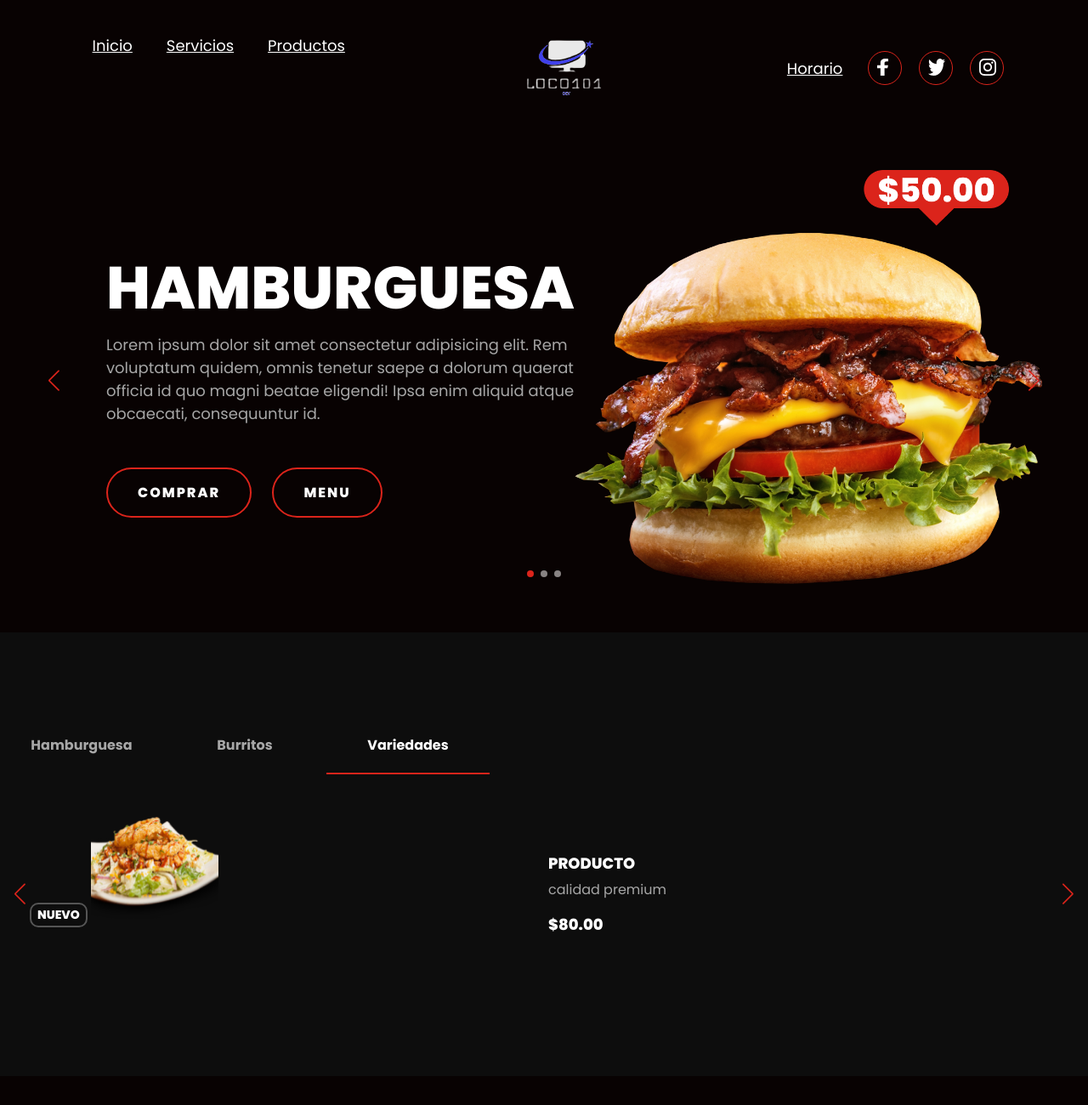
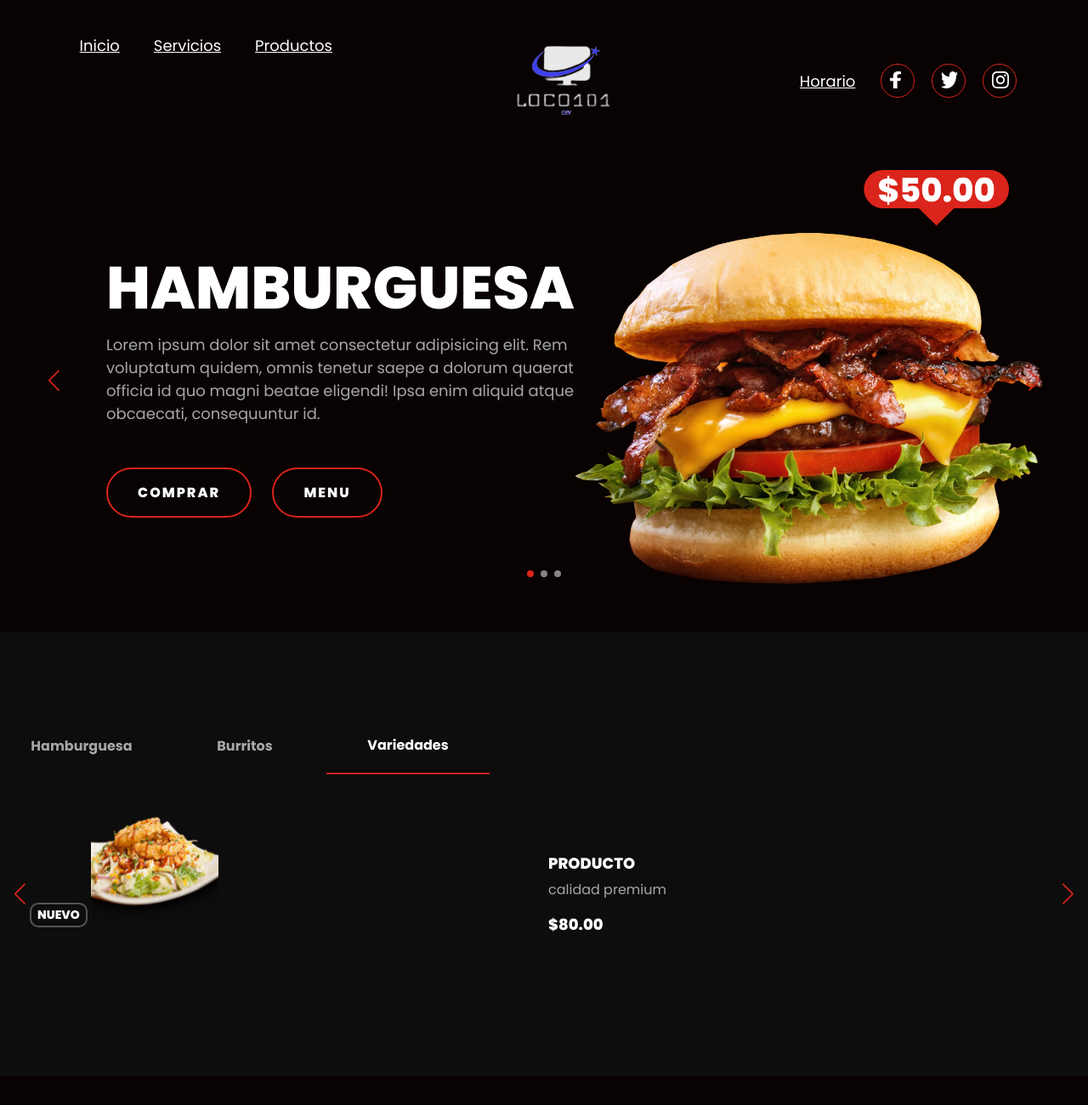
Before and after one commit to danielolan/webcommida, a plain HTML site: page index.html in a window 1280 px wide. Shown: the top 1300 px of the page at 85% size. Drawn offline with nearby package versions, Linux system fonts and the light colour scheme; files whose address does not match are found by name.

Commit message:
arreglo de logo

```diff
--- a/style.css
+++ b/style.css
@@ -75,9 +75,8 @@ body {
 }
 
 .logo-2 {
-    width: 120px;
+    width: 150px;
 }
-
 
 .socials {
     display: flex;
@@ -195,6 +194,7 @@ body {
     display: flex;
     flex-wrap: wrap;
     padding: 100px 0px;
+    align-items: center;
 
 }
 
```
